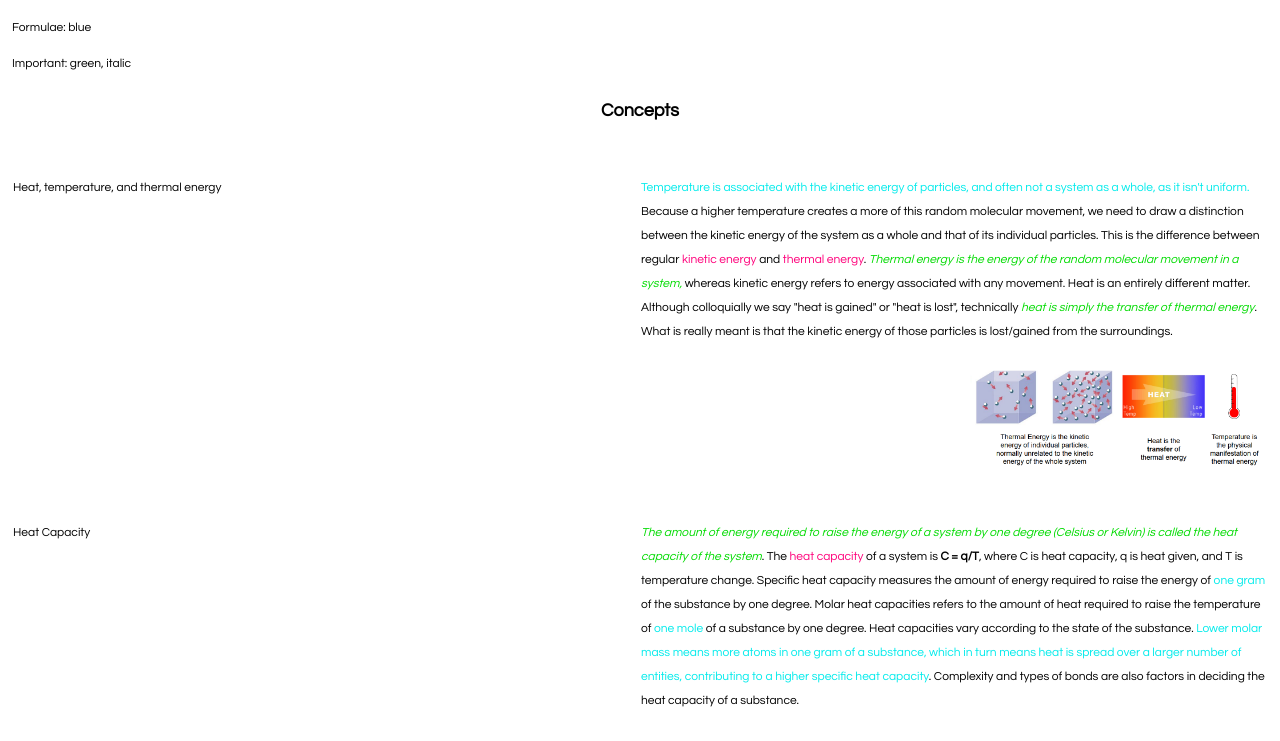
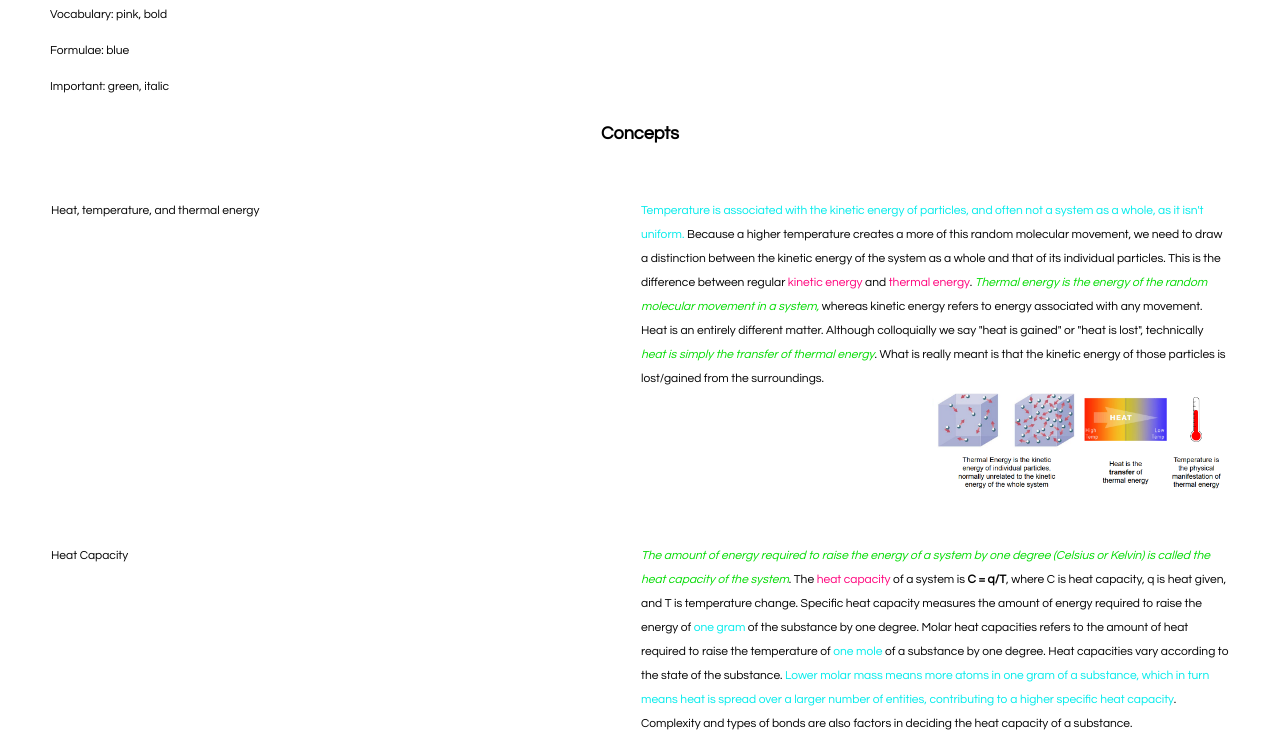
Before and after one commit to datgaiLegend/datgaiLegend.github.io, a plain HTML site: page index.html in a window 1280 px wide. Shown: the part 98-839 px from the top of the page. Drawn offline with Linux system fonts and the light colour scheme.

Commit message:
Update main.css

```diff
--- a/css/main.css
+++ b/css/main.css
@@ -1,5 +1,5 @@
 body{
-	margin:1em;
+	margin:50px;
 	font-family: 'Questrial', sans-serif;
 	font-size:12px;
 	line-height: 200%;
```
